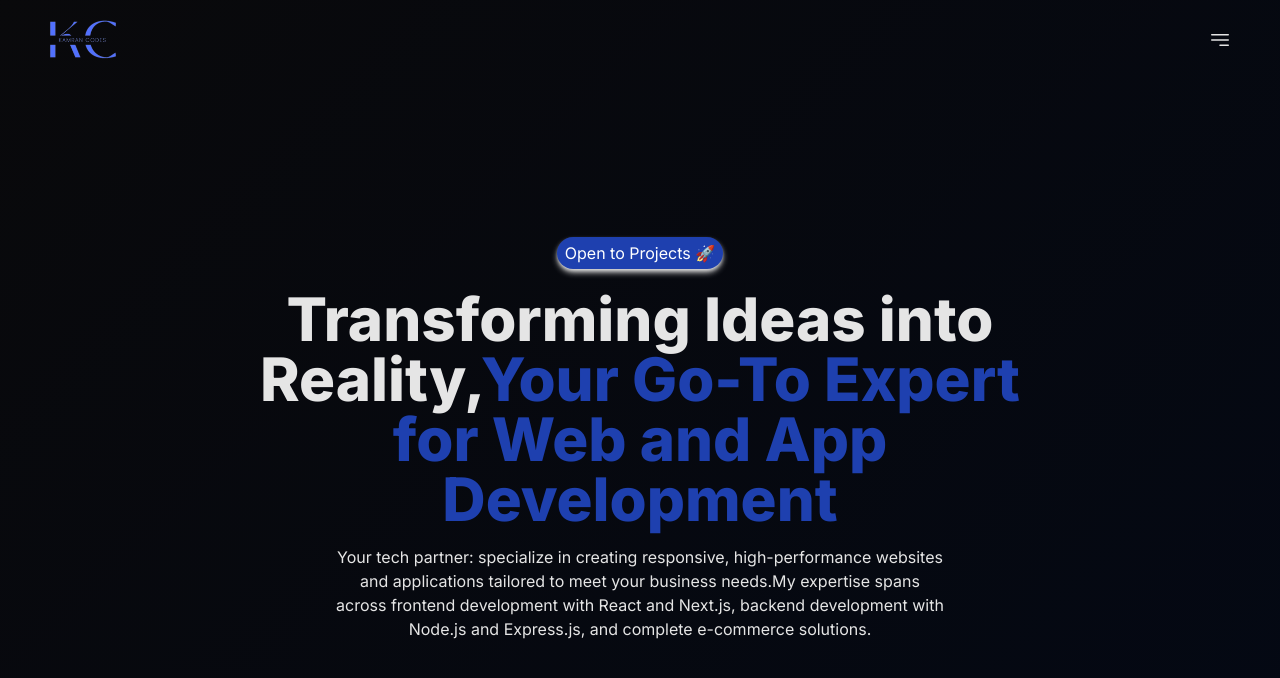
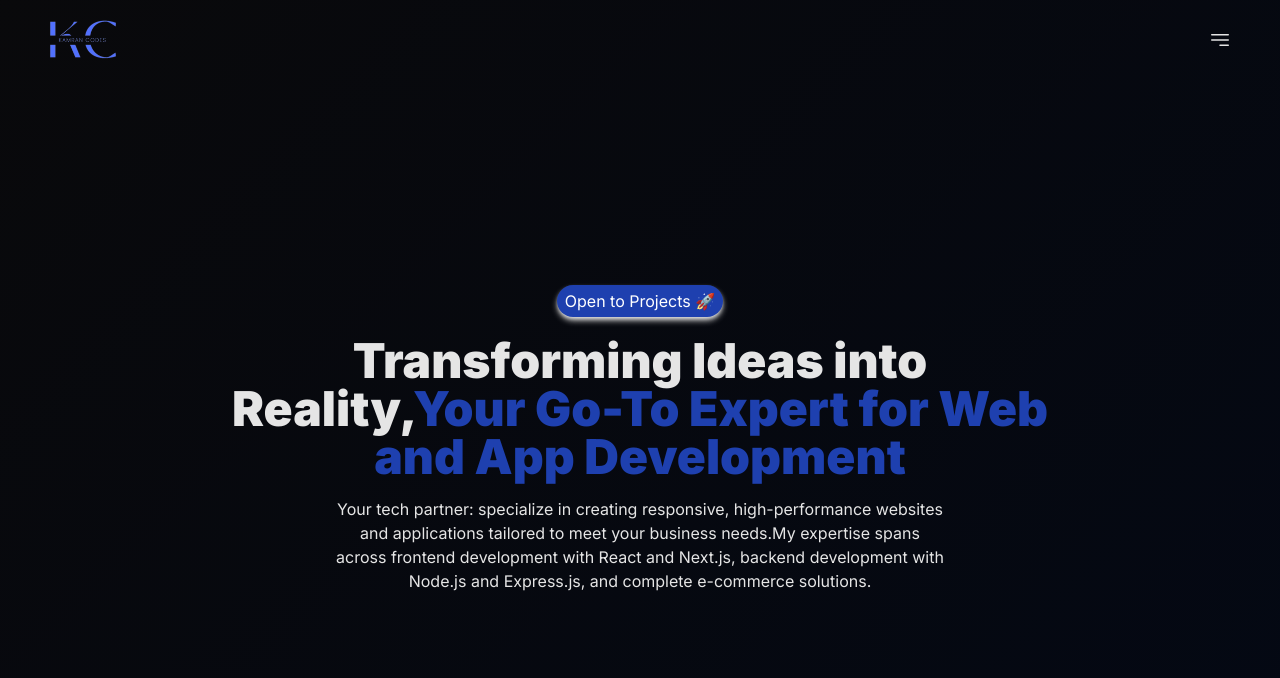
Before and after one commit to muhammadkamran8837/kamrancodes, a Next.js app: page / in a window 1280 px wide. Shown: the top 678 px of the page. Built offline with nearby package versions, Linux system fonts and the light colour scheme.

Commit message:
New Updates

```diff
--- a/app/components/HeroSection.js
+++ b/app/components/HeroSection.js
@@ -9,7 +9,7 @@ export default function HeroSection() {
       <button className="mb-5 bg-blue-800 text-white rounded-2xl shadow-md shadow-neutral-200 px-2 py-1 ">
         Open to Projects 🚀
       </button>
-      <h1 className="lg:text-6xl text-3xl font-extrabold mb-4 text-center lg:w-[60vw] ">
+      <h1 className="lg:text-5xl text-3xl font-black mb-4 text-center lg:w-[64vw] ">
         Transforming Ideas into Reality,
         <span className="text-blue-800">
           Your Go-To Expert for Web and App Development
--- a/app/projects/app_development/page.js
+++ b/app/projects/app_development/page.js
@@ -56,12 +56,11 @@ export default function AppDevelopment() {
 
         <p className="text-sm mt-2 mb-3">{selectedProjectDescription}</p>
       </div>
+      <Suspense fallback={<div>Loading...</div>}>
         {SelectedComponent ? (
-        <Suspense fallback={<div>Loading...</div>}>
           <div className="flex-grow overflow-y-auto scrollbar-hide ">
             <SelectedComponent />
           </div>
-        </Suspense>
         ) : (
           <div className="flex-grow flex items-center justify-center">
             <div className="flex flex-col items-center text-center text-neutral-400">
@@ -78,6 +77,7 @@ export default function AppDevelopment() {
             </div>
           </div>
         )}
+      </Suspense>
     </div>
   );
 }
--- a/app/projects/layout.js
+++ b/app/projects/layout.js
@@ -4,7 +4,6 @@ import ChevronRight from "../components/Elements/ChevronRight";
 import ChevronDown from "../components/Elements/ChevronDown";
 import Link from "next/link";
 import { useRouter } from "next/navigation";
-import VerticalLine from "../components/Elements/VerticalLine";
 
 const Layout = ({ children }) => {
   const router = useRouter();
--- a/app/projects/web_development/page.js
+++ b/app/projects/web_development/page.js
@@ -56,12 +56,11 @@ export default function WebDevelopment() {
 
         <p className="text-sm mt-2 mb-3">{selectedProjectDescription}</p>
       </div>
+      <Suspense fallback={<div>Loading...</div>}>
         {SelectedComponent ? (
-        <Suspense fallback={<div>Loading...</div>}>
           <div className="flex-grow">
             <SelectedComponent />
           </div>
-        </Suspense>
         ) : (
           <div className="flex-grow flex items-center justify-center">
             <div className="flex flex-col items-center text-center text-neutral-400">
@@ -73,6 +72,7 @@ export default function WebDevelopment() {
             </div>
           </div>
         )}
+      </Suspense>
     </div>
   );
 }
--- a/app/projects/wordpress/page.js
+++ b/app/projects/wordpress/page.js
@@ -73,12 +73,11 @@ export default function Wordpress() {
 
         <p className="text-sm mt-2 mb-3">{selectedProjectDescription}</p>
       </div>
+      <Suspense fallback={<div>Loading...</div>}>
         {SelectedComponent ? (
-        <Suspense fallback={<div>Loading...</div>}>
           <div className="flex-grow">
             <SelectedComponent />
           </div>
-        </Suspense>
         ) : (
           <div className="flex-grow flex items-center justify-center">
             <div className="flex flex-col items-center text-center text-neutral-400">
@@ -90,6 +89,7 @@ export default function Wordpress() {
             </div>
           </div>
         )}
+      </Suspense>
     </div>
   );
 }
```
Lines whose indentation alone changed are shown as unchanged.
